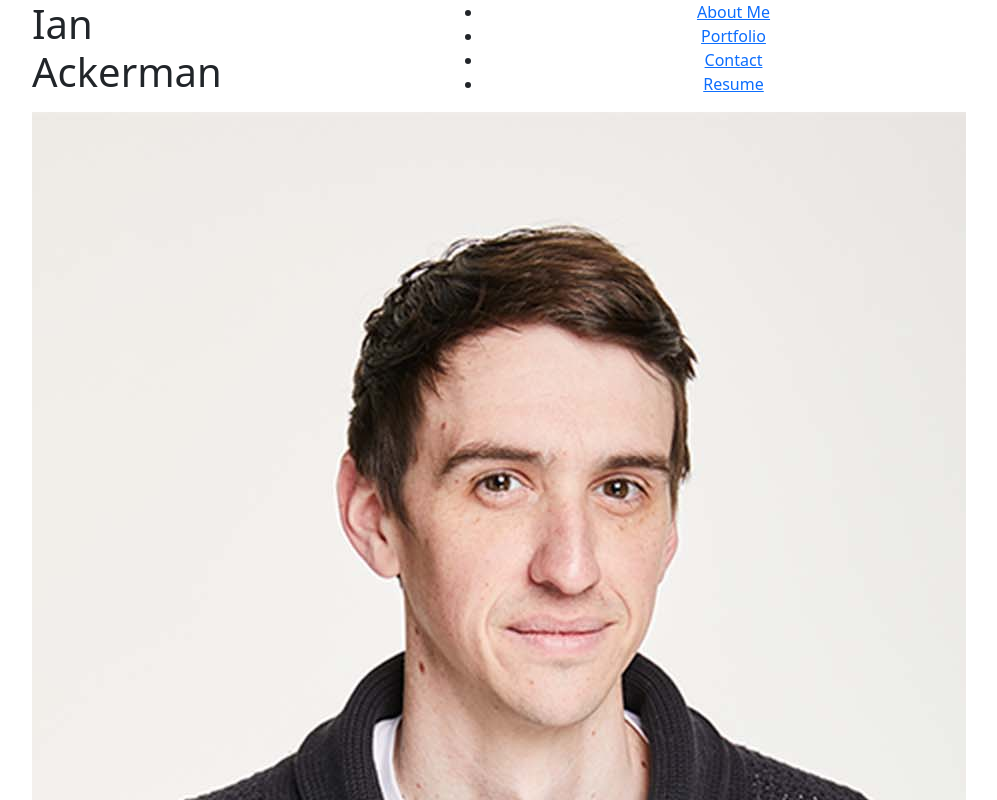
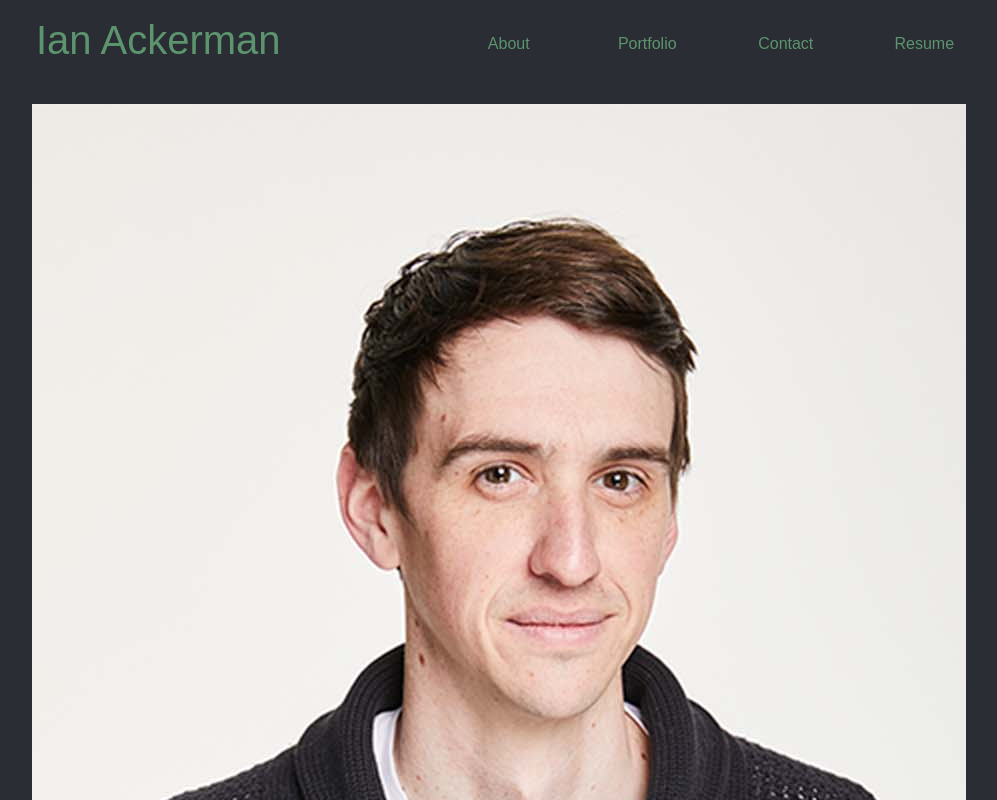
Before and after one commit to ianaack/ianaack-portfolio, a React (Create React App) app: page / in a window 1280 px wide. Shown: the top 800 px of the page, without its empty margins (62-1059 px from the left). Built offline with nearby package versions, Linux system fonts and the light colour scheme.

Commit message:
Navigation Working, Initial Styling

```diff
--- /dev/null
+++ b/src/App.css
@@ -0,0 +1,45 @@
+:root {
+	--primary-color: #2a2d34;
+	--secondary-color: #5c946e;
+	--tertiary-color: #30c5ff;
+	--font-family: Arial, Helvetica, sans-serif;
+	--line-height: 1.4;
+	--transition: 0.25s;
+}
+
+html {
+	scroll-behavior: smooth;
+}
+
+* {
+	margin: 0;
+	padding: 0;
+	box-sizing: border-box;
+}
+
+ul {
+	list-style-type: none;
+}
+
+a {
+	text-decoration: none;
+	color: var(--secondary-color);
+}
+
+body {
+	color: var(--secondary-color);
+	font-size: 1rem;
+	font-family: var(--font-family);
+	background-color: var(--primary-color);
+}
+
+.navigation {
+	text-decoration: none;
+	color: var(--secondary-color);
+	list-style: none;
+}
+
+.navigation:hover {
+	color: var(--tertiary-color);
+	cursor: pointer;
+}
--- a/src/App.js
+++ b/src/App.js
@@ -1,4 +1,5 @@
 import React, { useState } from "react";
+import "./App.css";
 
 // import components
 import About from "./components/About";
--- a/src/components/Header/index.js
+++ b/src/components/Header/index.js
@@ -5,8 +5,8 @@ function Header(props) {
 	const { sections = [], currentSection, setCurrentSection } = props;
 
 	return (
-		<div className="">
-			<header className="">
+		<div className="mb-3">
+			<header className="px-1 py-3">
 				<div className="container">
 					<div className="row">
 						<div className="col-12 col-md-3 text-start">
--- a/src/components/Navigation/index.js
+++ b/src/components/Navigation/index.js
@@ -1,22 +1,27 @@
 import React from "react";
 
-function Navigation() {
+function Navigation(props) {
+	const { sections = [], currentSection, setCurrentSection } = props;
 
 	return (
-		<ul>
-			<li>
-				<a href="/">About Me</a>
-			</li>
-			<li>
-				<a href="/">Portfolio</a>
-			</li>
-			<li>
-				<a href="/">Contact</a>
-			</li>
-			<li>
-				<a href="/">Resume</a>
-			</li>
-		</ul>
+		<div className="row">
+			{sections.map((section) => (
+				<li
+					className={`navigation px-1 mt-3 col-3 ${
+						currentSection === section.name && "selectedNav"
+					}`}
+					key={section.name}
+				>
+					<span
+						onClick={() => {
+							setCurrentSection(section.name);
+						}}
+					>
+						{section.name}
+					</span>
+				</li>
+			))}
+		</div>
 	);
 }
 
--- a/src/index.css
+++ /dev/null
@@ -1,11 +0,0 @@
-:root {
-	--primary: #2a2d34;
-	--secondary: #5c946e;
-	--tertiary: #30c5ff;
-}
-
-body {
-	font-family: Arial, Helvetica, sans-serif;
-	color: var(--primary);
-	background-color: var(--primary);
-}
```
